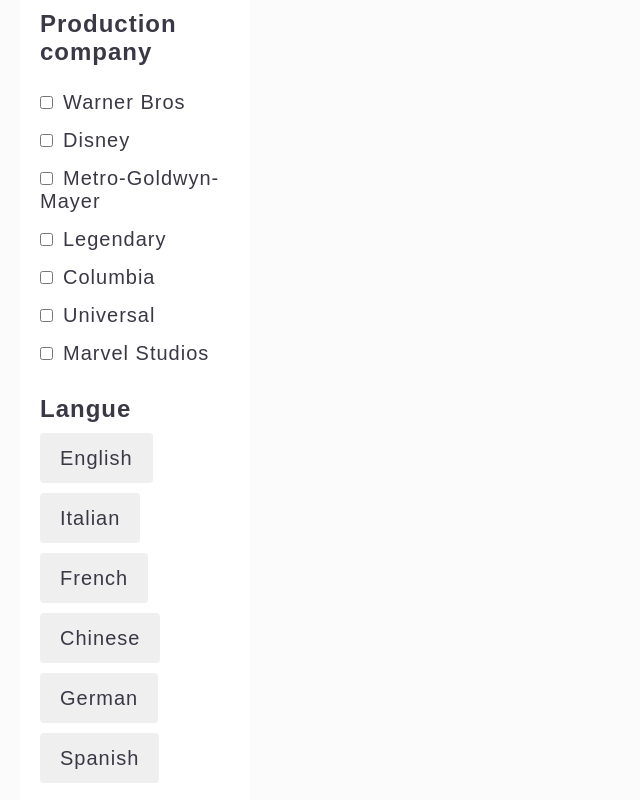
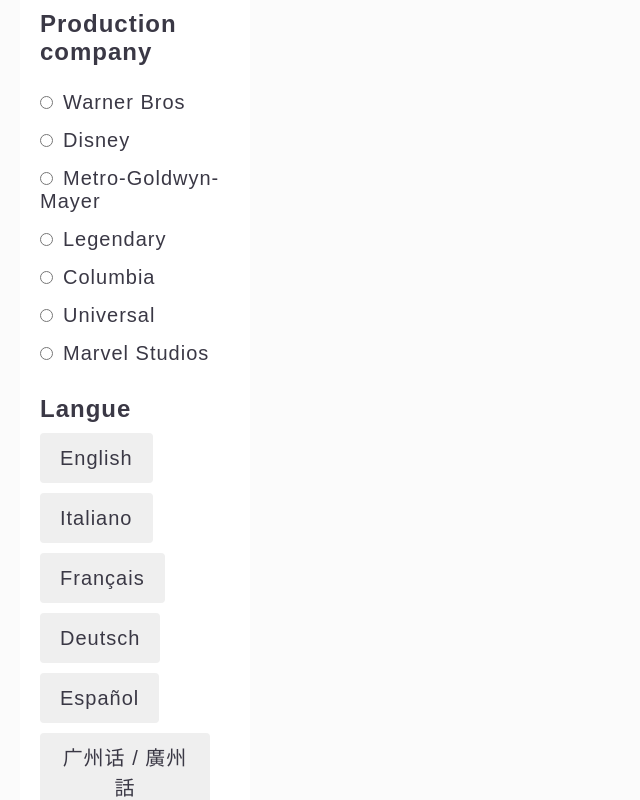
Before and after one commit to alphacpc/moviesApp, a React (Create React App) app in the folder frontend/: page / in a window 1280 px wide. Shown: the part 800-1600 px from the top of the page, without its empty margins (0-640 px from the left). Built offline with nearby package versions, Linux system fonts and the light colour scheme; no server answers.

Commit message:
Updated project with Link Frontend to Api onClick btn and input

```diff
--- a/frontend/src/components/LeftSider.js
+++ b/frontend/src/components/LeftSider.js
@@ -1,7 +1,11 @@
 import React from 'react'
 import "./../assets/style/LeftSide.scss"
+import axios from "axios"
 
-const LeftSider = () => {
+const LeftSider = ({handleChecked, handleLangues, handleType, handlePopular,handleReted, handleReleaseYear, handleCountries}) => {
+
+
+
     return (
         <div className="divFiltersList">
 
@@ -10,32 +14,32 @@
                 <h3>Production company</h3>
                 <ul>
                     <li>
-                    <input type="checkbox" id="WB"/>
-                    <label for="WB">Warner Bros</label>
+                        <input type="radio" onClick={(e) => handleChecked(e)} name="inputProduction" className="inputProduction" id="WB"/>
+                        <label htmlFor="WB">Warner Bros</label>
                     </li>
                     <li>
-                    <input type="checkbox" id="DN"/>
-                    <label for="DN">Disney</label>
+                        <input type="radio" onClick={(e) => handleChecked(e)} name="inputProduction" className="inputProduction" id="DN"/>
+                        <label htmlFor="DN">Disney</label>
                     </li>
                     <li>
-                    <input type="checkbox" id="MGM"/>
-                    <label for="MGM">Metro-Goldwyn-Mayer</label>
+                        <input type="radio" onClick={(e) => handleChecked(e)} name="inputProduction" className="inputProduction" id="MGM"/>
+                        <label htmlFor="MGM">Metro-Goldwyn-Mayer</label>
                     </li>
                     <li>
-                    <input type="checkbox" id="LE"/>
-                    <label for="LE">Legendary</label>
+                        <input type="radio" onClick={(e) => handleChecked(e)} name="inputProduction" className="inputProduction" id="LE"/>
+                        <label htmlFor="LE">Legendary</label>
                     </li>
                     <li>
-                    <input type="checkbox" id="CO"/>
-                    <label for="CO">Columbia</label>
+                        <input type="radio" onClick={(e) => handleChecked(e)} name="inputProduction" className="inputProduction" id="CO"/>
+                        <label htmlFor="CO">Columbia</label>
                     </li>
                     <li>
-                    <input type="checkbox" id="UN"/>
-                    <label for="UN">Universal</label>
+                        <input type="radio" onClick={(e) => handleChecked(e)} name="inputProduction" className="inputProduction" id="UN"/>
+                        <label htmlFor="UN">Universal</label>
                     </li>
                     <li>
-                    <input type="checkbox" id="MS"/>
-                    <label for="MS">Marvel Studios</label>
+                        <input type="radio" onClick={(e) => handleChecked(e)} name="inputProduction" className="inputProduction" id="MS"/>
+                        <label htmlFor="MS">Marvel Studios</label>
                     </li>
                 </ul>
             </div>
@@ -43,25 +47,25 @@
             <div className="divGroupFilter langues">
                 <h3>Langue</h3>
                 <div>
-                <button>English</button>
-                <button>Italian</button>
-                <button>French</button>
-                <button>Chinese</button>
-                <button>German</button>
-                <button>Spanish</button>
+                    <button onClick={(e) => handleLangues(e)}>English</button>
+                    <button onClick={(e) => handleLangues(e)}>Italiano</button>
+                    <button onClick={(e) => handleLangues(e)}>Français</button>
+                    <button onClick={(e) => handleLangues(e)}>Deutsch</button>
+                    <button onClick={(e) => handleLangues(e)}>Español</button>
+                    <button onClick={(e) => handleLangues(e)}>广州话 / 廣州話</button>
                 </div>
             </div>
 
             <div className="divGroupFilter type">
                 <h3>Type</h3>
                 <div>
-                <button>Drama</button>
-                <button>Comedy</button>
-                <button>Horror</button>
-                <button>Action</button>
-                <button>Science Fiction</button>
-                <button>Romance</button>
-                <button>Documentary</button>
+                    <button onClick={(e) => handleType(e)}>Drama</button>
+                    <button onClick={(e) => handleType(e)}>Comedy</button>
+                    <button onClick={(e) => handleType(e)}>Horror</button>
+                    <button onClick={(e) => handleType(e)}>Action</button>
+                    <button onClick={(e) => handleType(e)}>Science Fiction</button>
+                    <button onClick={(e) => handleType(e)}>Romance</button>
+                    <button onClick={(e) => handleType(e)}>Documentary</button>
                 </div>
             </div>
 
@@ -69,16 +73,16 @@
                 <h3>Popularity</h3>
                 <ul>
                     <li>
-                    <input type="radio" value="MP" name="popular" id="MP"/>
-                    <label for="MP">the most popular</label>
+                        <input type="radio" value="MP" onClick={(e) => handlePopular(e)} name="popular" id="MP"/>
+                        <label htmlFor="MP">the most popular</label>
                     </li>
                     <li>
-                    <input type="radio" value="TR" name="popular" id="TR"/>
-                    <label for="TR">top rated</label>
+                        <input type="radio" value="TR" onClick={(e) => handleReted(e)} className="desc" name="popular" id="TR"/>
+                        <label htmlFor="TR">top rated</label>
                     </li>
                     <li>
-                    <input type="radio" value="LR" name="popular" id="LR"/>
-                    <label for="LR">the lowest rated</label>
+                        <input type="radio" value="LR" onClick={(e) => handleReted(e)} className="asc" name="popular" id="LR"/>
+                        <label htmlFor="LR">the lowest rated</label>
                     </li>
                 </ul>
             </div>
@@ -87,36 +91,25 @@
             <div className="divGroupFilter year">
                 <h3>Year</h3>
                 <div>
-                <button>2017</button>
-                <button>2016</button>
-                <button>2015</button>
-                <button>2014</button>
-                <button>2013</button>
+                    <button onClick={(e) => handleReleaseYear(e)}>2017</button>
+                    <button onClick={(e) => handleReleaseYear(e)}>2016</button>
+                    <button onClick={(e) => handleReleaseYear(e)}>2015</button>
+                    <button onClick={(e) => handleReleaseYear(e)}>2014</button>
+                    <button onClick={(e) => handleReleaseYear(e)}>2013</button>
                 </div>
             </div>
 
             <div className="divGroupFilter county">
                 <h3>Producer country</h3>
                 <div>
-                <button>Australia</button>
-                <button>United States of America</button>
-                <button>Spain</button>
-                <button>France</button>
-                <button>China</button>
-                <button>Germany</button>
+                    <button onClick={(e) => handleCountries(e)}>Australia</button>
+                    <button onClick={(e) => handleCountries(e)}>United States of America</button>
+                    <button onClick={(e) => handleCountries(e)}>Spain</button>
+                    <button onClick={(e) => handleCountries(e)}>France</button>
+                    <button onClick={(e) => handleCountries(e)}>China</button>
+                    <button onClick={(e) => handleCountries(e)}>Germany</button>
                 </div>
             </div>
-
-        {/* <div className="by-voteCount">
-            <div>
-                <input type="checkbox" id="more"/>
-                <label for="more">more vote</label>
-            </div>
-            <div>
-                <input type="checkbox" id="less"/>
-                <label for="less">less vote</label>
-            </div>
-        </div> */}
 
         </div>
     )
--- a/frontend/src/pages/Home.js
+++ b/frontend/src/pages/Home.js
@@ -26,8 +26,6 @@
     setLoaded(true)
   }
 
-  // const getFlag = (el)=> el._source.original_language==='en' ?  'us' : el._source.original_language
-
   const getFlag = (el) => {
     if(el._source.original_language==='en'){
       return 'us'
@@ -39,8 +37,50 @@
     }
   }
 
+const handleCheckedProduction = async (e) => {
+    const valueLabel = e.target.parentNode.querySelector("label").innerText
+    const result = await axios.get(`/companies?company=${valueLabel}`)
+    console.log(result.data)
+}
 
 
+  const handleLangues = async (e) => {
+    const langue = e.target.innerText
+    const result = await axios.get(`/langues?name=${langue}`)
+    console.log(result.data)
+  }
+
+
+  const handleTypes = async (e) => {
+    const typeName = e.target.innerText
+    const result = await axios.get(`/types?name=${typeName}`)
+    console.log(result.data)
+  }
+
+
+  const handlePopular = async (e) => {
+    const result = await axios.get(`/popularity`)
+    console.log(result.data)
+}
+
+const handleReted = async (e) => {
+  const orderClassname = e.target.className
+  const result = await axios.get(`/votes?order=${orderClassname}`)
+  console.log(result.data)
+}
+
+const handleReleaseYear = async (e) => {
+  const releaseYear = e.target.innerText
+  const result = await axios.get(`/release_date?year=${releaseYear}`)
+  console.log(result.data)
+}
+
+
+const handleCountries = async (e) => {
+  const country = e.target.innerText
+  const result = await axios.get(`/countries?name=${country}`)
+  console.log(result.data)
+}
 
   useEffect(()=>{
     fethMovies()
@@ -67,7 +107,13 @@
       <main className="home-container">
         <aside className='home-aside'>
           <h2>Filters</h2>
-          <LeftSider/>
+          <LeftSider  handleChecked = { handleCheckedProduction }
+                      handleLangues = { handleLangues }
+                      handleType = { handleTypes }
+                      handlePopular = {handlePopular}
+                      handleReted = {handleReted}
+                      handleReleaseYear = {handleReleaseYear}
+                      handleCountries={handleCountries}/>
         </aside>
 
         <section className='home-section'>
```
Also changed, not shown: 1 other file (tests, documents, lock files or other folders). Lines whose indentation alone changed are shown as unchanged.
